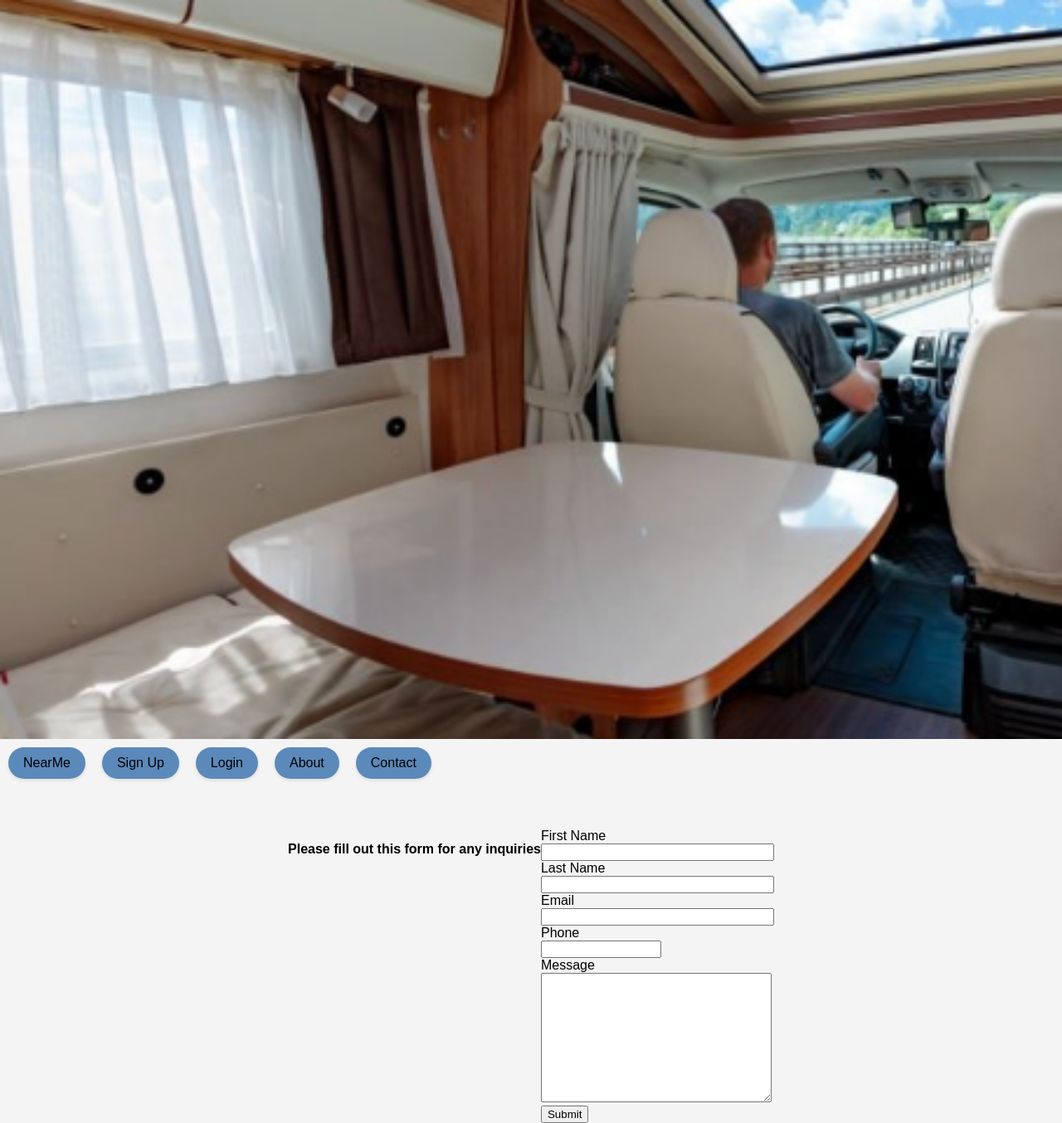
After one commit to dniyomukiza/nearme, a Flask app: page /contact in a window 1280 px wide. The commit adds this page. Shown: the whole page at 83% size. Run offline with Flask 3, Linux system fonts and the light colour scheme.

Commit message:
add contact route

```diff
--- a/nearme/forms.py
+++ b/nearme/forms.py
@@ -57,3 +57,11 @@ class ReservationForm(FlaskForm):
 
         if duration_minutes > 300:  # 300 minutes = 5 hours
             raise ValidationError('Reservation duration cannot exceed 5 hours')
+
+class ContactForm(FlaskForm):
+    FirstName = StringField('First Name', validators=[DataRequired(), Length(max=50)])
+    LastName = StringField('Last Name', validators=[DataRequired(), Length(max=50)])
+    email = StringField('Email', validators=[DataRequired(), Email()])
+    phone = StringField('Phone', validators=[DataRequired(), Length(max=15)])
+    message = TextAreaField('Message', validators=[DataRequired(), Length(max=500)])
+    submit = SubmitField('Submit')
--- a/nearme/routes.py
+++ b/nearme/routes.py
@@ -161,7 +161,7 @@ def reserve():
 def send_details(subject=None, body=None,recipients=None):
     if recipients is None:
         user_email=session.get('user_email')
-        recipients=[os.environ.get("MY_EMAIL"),user_email]
+        recipients=[os.environ.get("SENDER_EMAIL"),user_email]
     print(', '.join(recipients))
     try:
         conf_email = os.environ.get("CONF_EMAIL")
@@ -190,3 +190,38 @@ def send_details(subject=None, body=None,recipients=None):
         return action
     except Exception as e:
         return f"Failed to send details: {e}"
+
+@main.route('/contact', methods=['GET', 'POST'])
+def contact():
+    form = ContactForm()
+    if form.validate_on_submit():
+        def send_message():
+            conf_email = os.environ.get("CONF_EMAIL")
+            conf_code = os.environ.get("CONF_CODE")
+            sender_email = os.environ.get("SENDER_EMAIL")
+            if not conf_email or not conf_code or not sender_email:
+                return "Environment variables not properly set."
+
+            server = smtplib.SMTP('smtp.gmail.com', 587)
+            server.starttls()
+            server.login(sender_email, conf_code)
+
+            # Create the email content
+            subject = 'Contact form'
+            message=f'First name: {form.FirstName.data}\nLast name: {form.LastName.data} \nPhone: {form.phone.data} \nEmail: {form.email.data}\nMessage: {form.message.data}'
+            body = message
+            message = MIMEMultipart()
+            message['From'] = sender_email
+            message['To'] = os.environ.get("SENDER_EMAIL")
+            email=os.environ.get("MY_EMAIL")
+            message['Subject'] = subject
+            message.attach(MIMEText(body, 'plain'))
+
+            # Send the email
+            action = server.sendmail(sender_email,email, message.as_string())
+            server.quit()
+            return action
+        send_message()
+        flash("We will get back to you shortly!")
+        return redirect(url_for('main.home'))
+    return render_template("contact.html",form=form)
--- /dev/null
+++ b/nearme/templates/contact.html
@@ -0,0 +1,46 @@
+{% extends "parent.html" %}
+{% block content %}
+<strong><p>Please fill out this form for any inquiries</p></strong>
+<form method="POST" action="">
+    {{ form.csrf_token }}
+    {{ form.hidden_tag() }}
+    <div>
+        {{ form.FirstName.label }}<br>
+        {{ form.FirstName(size=32) }}<br>
+        {% for error in form.FirstName.errors %}
+            <span style="color: red;">[{{ error }}]</span>
+        {% endfor %}
+    </div>
+    <div>
+        {{ form.LastName.label }}<br>
+        {{ form.LastName(size=32) }}<br>
+        {% for error in form.LastName.errors %}
+            <span style="color: red;">[{{ error }}]</span>
+        {% endfor %}
+    </div>
+    <div>
+        {{ form.email.label }}<br>
+        {{ form.email(size=32) }}<br>
+        {% for error in form.email.errors %}
+            <span style="color: red;">[{{ error }}]</span>
+        {% endfor %}
+    </div>
+    <div>
+        {{ form.phone.label }}<br>
+        {{ form.phone(size=15) }}<br>
+        {% for error in form.phone.errors %}
+            <span style="color: red;">[{{ error }}]</span>
+        {% endfor %}
+    </div>
+    <div>
+        {{ form.message.label }}<br>
+        {{ form.message(rows=10, cols=32) }}<br>
+        {% for error in form.message.errors %}
+            <span style="color: red;">[{{ error }}]</span>
+        {% endfor %}
+    </div>
+    <div>
+        {{ form.submit() }}
+    </div>
+</form>
+{% endblock %}
--- a/nearme/templates/parent.html
+++ b/nearme/templates/parent.html
@@ -17,7 +17,7 @@
             </div>
             <div class="right">
                 <a href="#about">About</a>
-                <a href="#contact">Contact</a>
+                <a href="{{ url_for('main.contact') }}">Contact</a>
             </div>
         </nav>
     </header>
```
